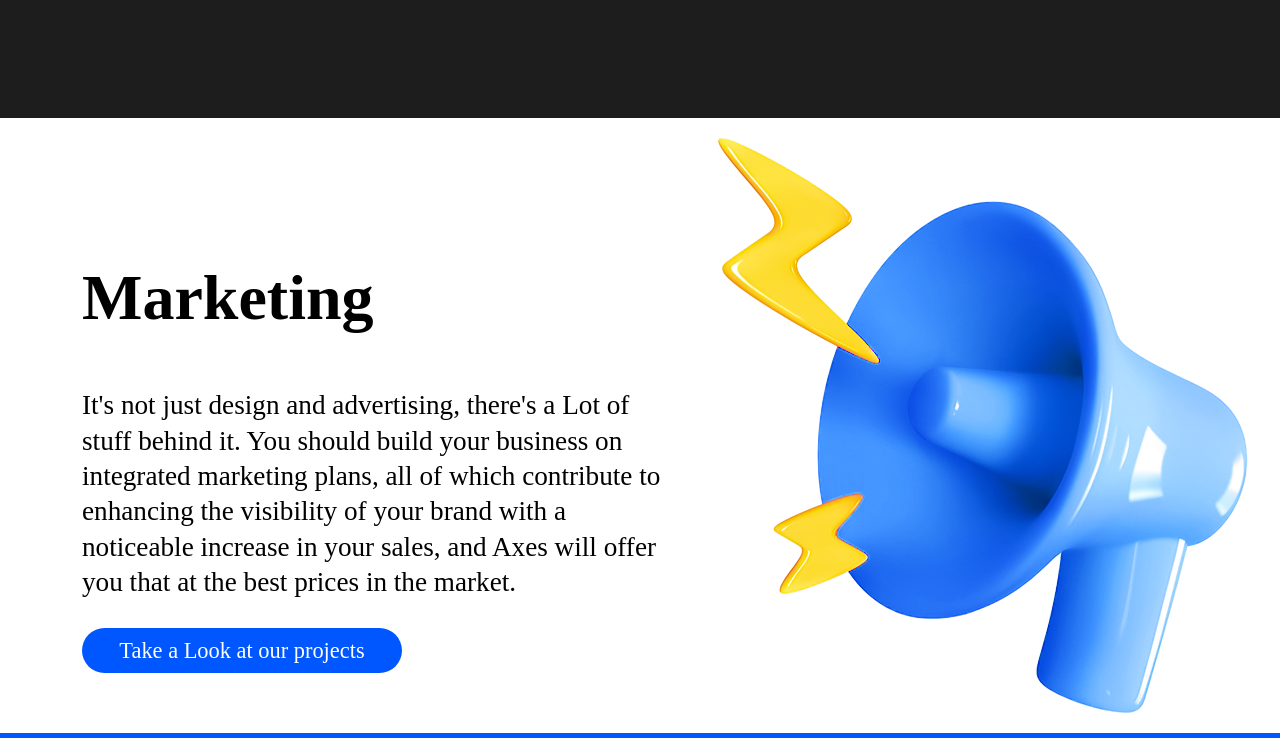
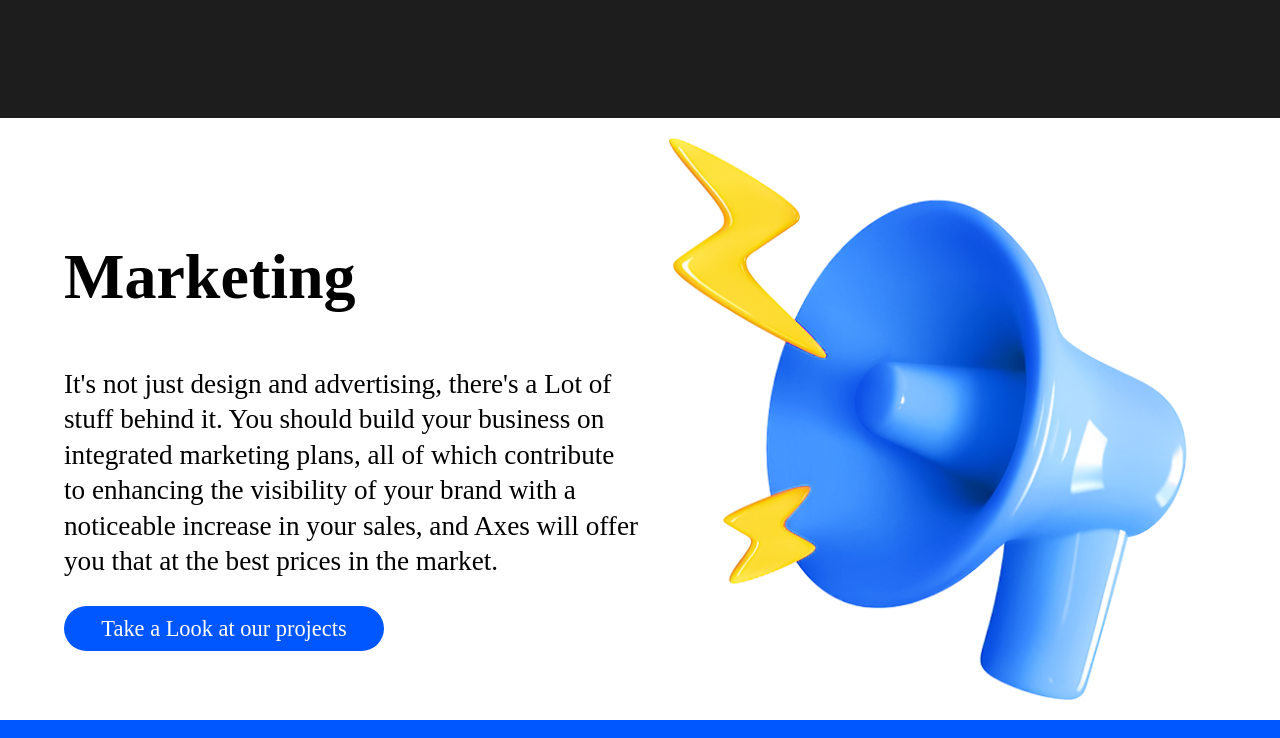
Before and after one commit to MHamada96/axes, a React (Create React App) app: page /Services in a window 1280 px wide. Shown: the part 552-1290 px from the top of the page. Built offline with nearby package versions, Linux system fonts and the light colour scheme.

Commit message:
fixed the filename and some classes for the overlay component

```diff
--- a/src/components/ProjectDetailsOverlay/ProjectDetailsOverlay.jsx
+++ b/src/components/ProjectDetailsOverlay/ProjectDetailsOverlay.jsx
@@ -1,5 +1,5 @@
 import React from "react";
-import "./projectDetailsOverlay.style.module.css";
+import "./projectDetailsOverlay.style.css";
 import closeIMG from "../../assets/close.png";
 import { ReactMarkdown } from "react-markdown/lib/react-markdown";
 
--- a/src/components/ServicesSection/ServicesSection.jsx
+++ b/src/components/ServicesSection/ServicesSection.jsx
@@ -15,10 +15,7 @@ export default function ServicesSection(props) {
     } = props;
 
     const containerStyles = {
-        display: "flex",
         flexDirection: rtlFlag ? "row-reverse" : "row",
-        alignItems: "start",
-        padding: "20px",
     };
     console.log(linkTo);
     return (
--- a/src/components/ServicesSection/servicesSection.style.css
+++ b/src/components/ServicesSection/servicesSection.style.css
@@ -16,18 +16,22 @@ a:visited {
     width: 100%;
 }
 .ServiceSection-container .content {
-    width: 95%;
+    width: 90%;
     margin: auto;
+    padding: 20px 0px;
+
+    display: flex;
+    align-items: center;
+    justify-content: space-between;
 }
 
 .ServiceSection-container .content .text-container {
-    padding: 10px 50px;
+    /* padding: 10px 50px; */
+    width: 50%;
 }
 .ServiceSection-container .content .text-container h2 {
     font-family: "Trap Black";
     font-size: 4em;
-    height: 20%;
-    padding-top: 60px;
 }
 .ServiceSection-container .content .text-container p {
     font-family: "Trap SemiBold";
@@ -54,3 +58,15 @@ a:visited {
     border-radius: 25px;
     color: white;
 }
+
+.ServiceSection-container .content .img-container {
+    width: 50%;
+    display: flex;
+    flex-direction: column;
+    align-items: center;
+    justify-content: center;
+}
+
+.ServiceSection-container .content .img-container img {
+    width: 90%;
+}
--- a/src/pages/AboutUsPage/AboutUsPage.style.css
+++ b/src/pages/AboutUsPage/AboutUsPage.style.css
@@ -18,6 +18,7 @@
     display: flex;
     flex-direction: row;
     align-items: center;
+    justify-content: center;
 }
 img-style {
     margin: auto;
--- a/src/pages/ContactUsPage/ContactUsPage.style.css
+++ b/src/pages/ContactUsPage/ContactUsPage.style.css
@@ -37,20 +37,20 @@
 }
 
 a.youtube {
-    color: #eb3223;
+    color: #eb3223 !important;
 }
 
 a.facebook {
-    color: #4968ad;
+    color: #4968ad !important;
 }
 
 a.twitter {
-    color: #49a1eb;
+    color: #49a1eb !important;
 }
 
 a.instagram {
-    color: black;
+    color: black !important;
 }
 a.whatsapp {
-    color: #43d854;
+    color: #43d854 !important;
 }
--- a/src/pages/Services2/Services.jsx
+++ b/src/pages/Services2/Services.jsx
@@ -21,7 +21,7 @@ export default function ServicesUpdated() {
                 word2="Services"
                 image={ServicesHeadImage}
             />
-            <div className="updated-service-content-container">
+            <div className="service-list-content-container">
                 <ServicesSection
                     className="ServiceSection"
                     title="Marketing"
--- a/src/pages/Services2/services.style.module.css
+++ b/src/pages/Services2/services.style.module.css
@@ -1,7 +1,8 @@
 .updated-service-container {
+    overflow: hidden;
     width: 100%;
 }
 
-.updated-service-content-container {
+.service-list-content-container {
     width: 100%;
 }
```
Also changed, not shown: src/components/ProjectDetailsOverlay/projectDetailsOverlay.style.css (renamed from src/components/ProjectDetailsOverlay/projectDetailsOverlay.style.module.css).
